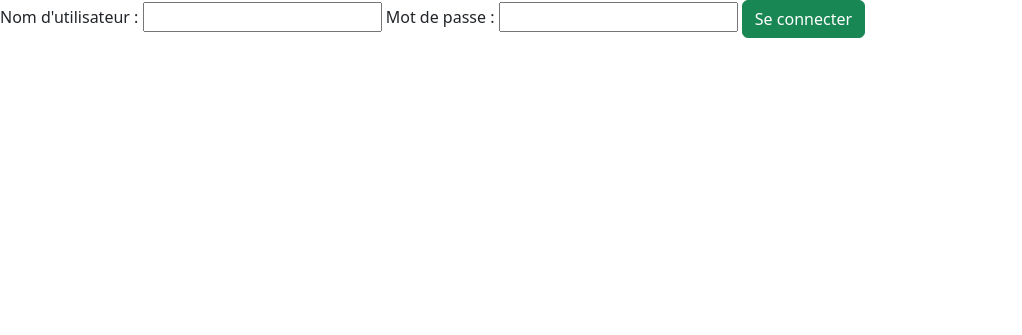
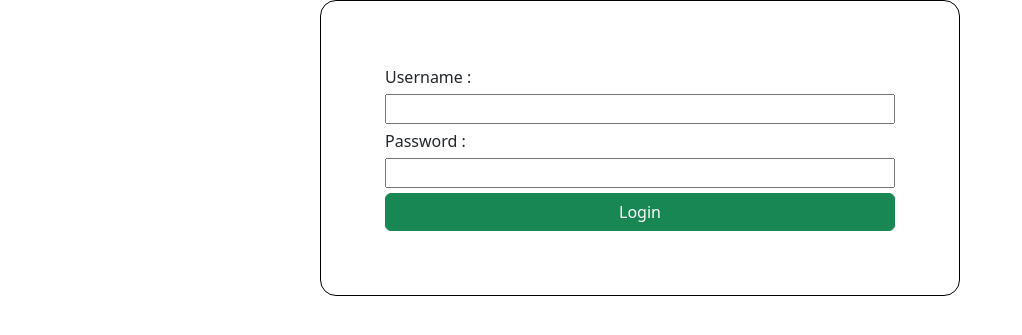
Before and after one commit to un-sam-sauvage/todo, a Symfony app: template templates/security/login.html.twig in a window 1280 px wide. Shown: the part 64-399 px from the top of the page, without its empty margins (0-1022 px from the left). Run offline with Twig, Linux system fonts and the light colour scheme; the template is opened without the code that fills it, so the values that code supplies are empty; some libraries are stand-ins or nearby versions.

Commit message:
registration and login working

```diff
--- a/config/routes.yaml
+++ b/config/routes.yaml
@@ -3,3 +3,6 @@ controllers:
         path: ../src/Controller/
         namespace: App\Controller
     type: attribute
+app_logout:
+  path: /logout
+  methods: GET
--- a/migrations/Version20231005102002.php
+++ b/migrations/Version20231005102002.php
@@ -21,7 +21,7 @@ final class Version20231005102002 extends AbstractMigration
     {
         // this up() migration is auto-generated, please modify it to your needs
         $this->addSql('CREATE TABLE task (id INT AUTO_INCREMENT NOT NULL, created_at DATETIME NOT NULL COMMENT \'(DC2Type:datetime_immutable)\', title VARCHAR(255) NOT NULL, content VARCHAR(255) NOT NULL, is_done TINYINT(1) NOT NULL, PRIMARY KEY(id)) DEFAULT CHARACTER SET utf8mb4 COLLATE `utf8mb4_unicode_ci` ENGINE = InnoDB');
-        $this->addSql('CREATE TABLE `user` (id INT AUTO_INCREMENT NOT NULL, email VARCHAR(180) NOT NULL, roles JSON NOT NULL COMMENT \'(DC2Type:json)\', password VARCHAR(255) NOT NULL, UNIQUE INDEX UNIQ_8D93D649E7927C74 (email), PRIMARY KEY(id)) DEFAULT CHARACTER SET utf8mb4 COLLATE `utf8mb4_unicode_ci` ENGINE = InnoDB');
+        $this->addSql('CREATE TABLE `user` (id INT AUTO_INCREMENT NOT NULL, email VARCHAR(180) NOT NULL, roles JSON NOT NULL COMMENT \'(DC2Type:json)\', password VARCHAR(255) NOT NULL, isVerified TINYINT(1) NOT NULL UNIQUE INDEX UNIQ_8D93D649E7927C74 (email), PRIMARY KEY(id)) DEFAULT CHARACTER SET utf8mb4 COLLATE `utf8mb4_unicode_ci` ENGINE = InnoDB');
     }
 
     public function down(Schema $schema): void
--- a/src/Controller/LoginController.php
+++ b/src/Controller/LoginController.php
@@ -12,7 +12,7 @@ class LoginController extends AbstractController {
 	public function index(AuthenticationUtils $authenticationUtils) : Response {
 		$error = $authenticationUtils->getLastAuthenticationError();
 		$lastUsername = $authenticationUtils->getLastUsername();
-		return $this->render('login/index.html.twig', [
+		return $this->render('security/login.html.twig', [
 			'last_username' => $lastUsername,
 			'error' => $error
 		]);
--- a/templates/security/login.html.twig
+++ b/templates/security/login.html.twig
@@ -5,13 +5,13 @@
         <div class="alert alert-danger" role="alert">{{ error.messageKey|trans(error.messageData, 'security') }}</div>
     {% endif %}
 
-    <form action="{{ path('login_check') }}" method="post">
-        <label for="username">Nom d'utilisateur :</label>
+    <form id="form-container" action="{{ path('app_login') }}" method="post">
+        <label for="username">Username :</label>
         <input type="text" id="username" name="_username" value="{{ last_username }}" />
 
-        <label for="password">Mot de passe :</label>
+        <label for="password">Password :</label>
         <input type="password" id="password" name="_password" />
 
-        <button class="btn btn-success" type="submit">Se connecter</button>
+        <button class="btn btn-success" type="submit">Login</button>
     </form>
 {% endblock %}
```
Also changed, not shown: migrations/Version20231009112625.php (deleted, +0 -33 lines), migrations/Version20231010111836.php (added, +33 -0 lines), templates/login/index.html.twig (deleted, +0 -15 lines).
